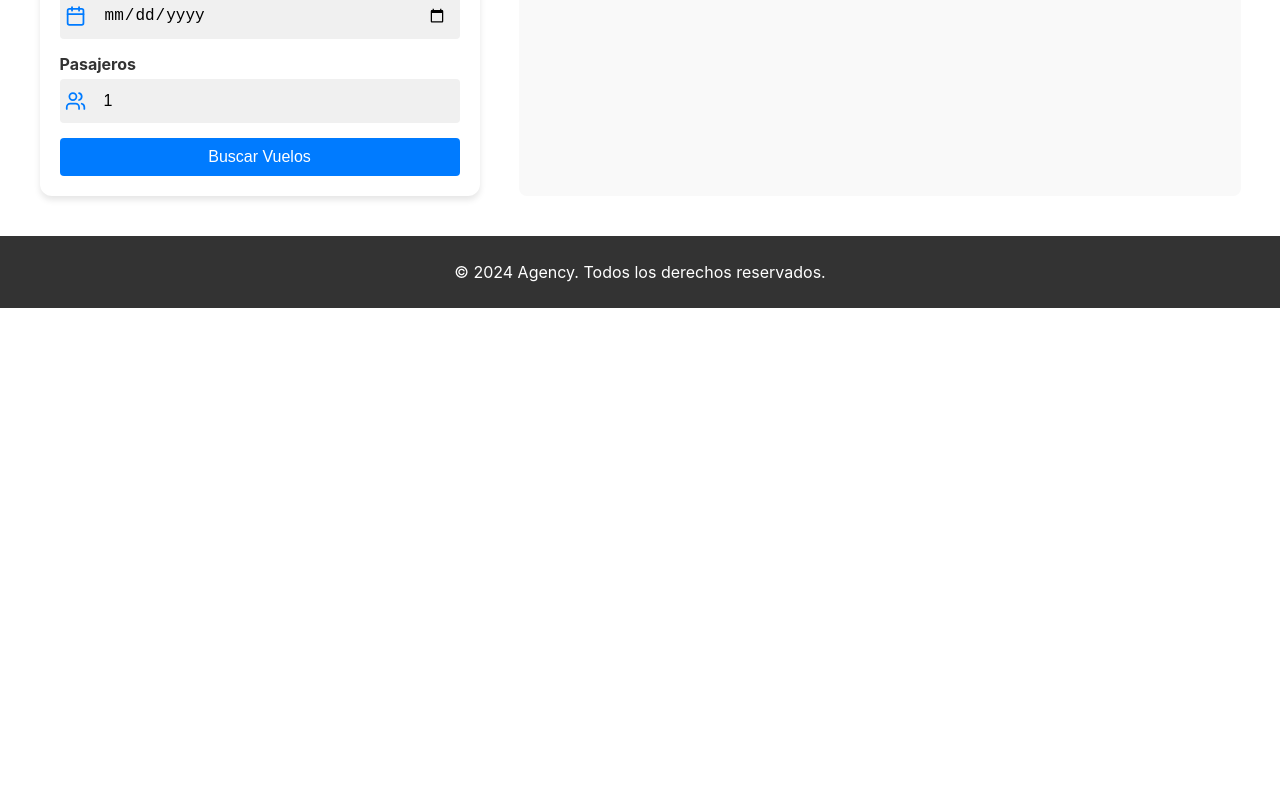
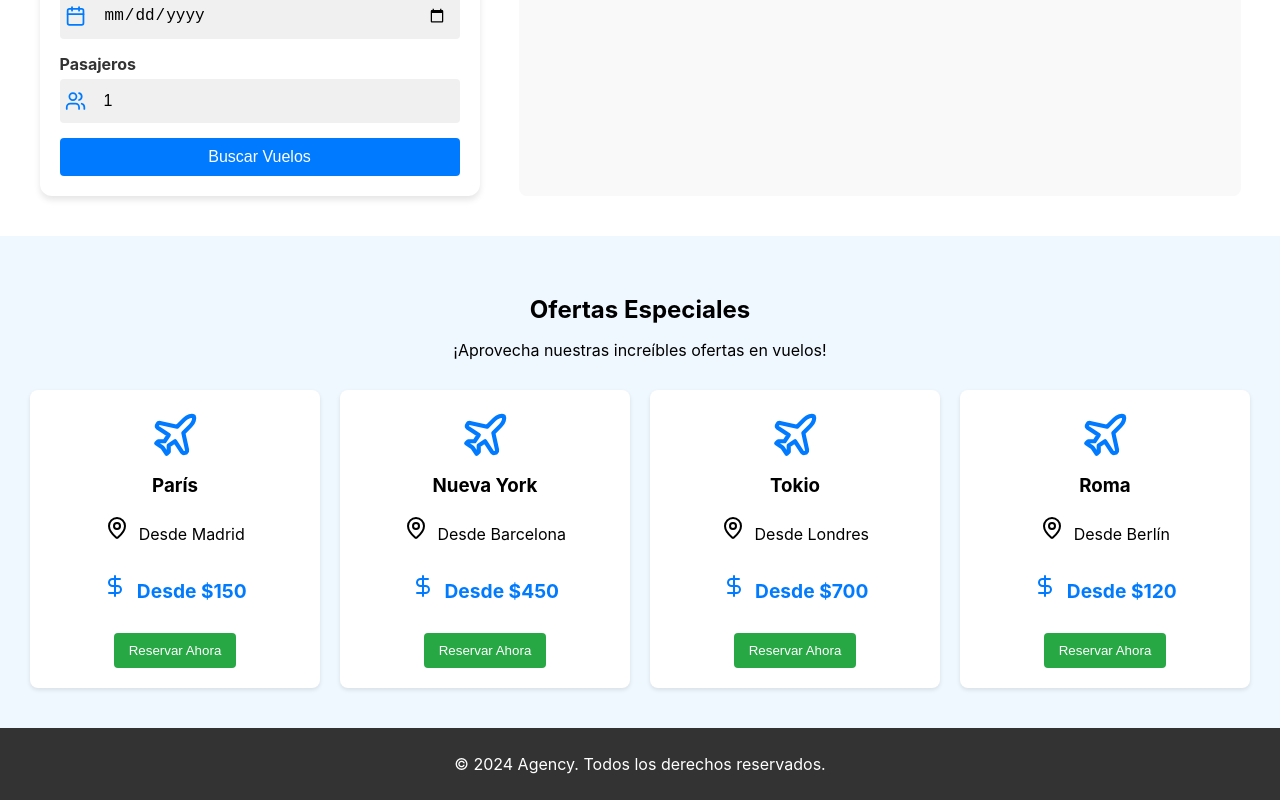
Before and after one commit to AboutDaCode/AGENCY, a React (Create React App) app: page / in a window 1280 px wide. Shown: the part 691-1491 px from the top of the page. Before the commit the page ends 999 px from the top, so only its background shows below. Built offline with nearby package versions, Linux system fonts and the light colour scheme.

Commit message:
3 commit

```diff
--- a/src/App.js
+++ b/src/App.js
@@ -4,8 +4,9 @@ import Header from './components/Header';
 import Hero from './components/Hero';
 import SearchForm from './components/SearchForm';
 import SearchResults from './components/SearchResults';
+import AvailableOffers from './components/AvailableOffers'; // Importamos el nuevo componente
 import Footer from './components/Footer';
-import './App.css'; // Asegúrate de importar este archivo CSS
+import './App.css';
 
 function App() {
   const [searchResults, setSearchResults] = useState([]);
@@ -44,6 +45,7 @@ function App() {
         <SearchForm onSearch={handleSearch} />
         <SearchResults flights={searchResults} />
       </div>
+      <AvailableOffers /> {/* Agregamos la nueva sección de ofertas aquí */}
       <Footer />
     </div>
   );
--- /dev/null
+++ b/src/components/AvailableOffers.css
@@ -0,0 +1,63 @@
+/* src/components/AvailableOffers.css */
+.available-offers {
+  padding: 40px 20px;
+  background-color: #f0f8ff; /* Color de fondo suave */
+}
+
+.available-offers h2 {
+  text-align: center;
+  margin-bottom: 10px;
+}
+
+.available-offers p {
+  text-align: center;
+  margin-bottom: 30px;
+}
+
+.offers-container {
+  display: flex;
+  flex-wrap: wrap;
+  justify-content: center;
+  gap: 20px; /* Espacio entre las tarjetas */
+}
+
+.offer-card {
+  background-color: white;
+  border-radius: 8px;
+  box-shadow: 0 2px 4px rgba(0,0,0,0.1);
+  padding: 20px;
+  width: 250px; /* Ancho fijo para las tarjetas */
+  text-align: center;
+}
+
+.offer-card h3 {
+  margin-top: 10px;
+}
+
+.offer-icon {
+  width: 50px; /* Tamaño del icono */
+  height: auto;
+  color: #007bff; /* Color del icono */
+}
+
+.icon {
+  margin-right: 5px; /* Espacio entre el icono y el texto */
+}
+
+.offer-card .price {
+  font-size: 1.2em;
+  font-weight: bold;
+  color: #007bff; /* Color para el precio */
+}
+
+.book-now {
+  background-color: #28a745; /* Color del botón */
+  color: white;
+  border: none;
+  padding: 10px 15px;
+  border-radius: 4px;
+}
+
+.book-now:hover {
+  background-color: #218838; /* Color al pasar el mouse */
+}
--- /dev/null
+++ b/src/components/AvailableOffers.js
@@ -0,0 +1,33 @@
+// src/components/AvailableOffers.js
+import React from 'react';
+import { Plane, DollarSign, MapPin } from 'lucide-react'; // Asegúrate de tener lucide-react instalado
+import './AvailableOffers.css';
+
+const AvailableOffers = () => {
+  const offers = [
+    { destination: 'París', origin: 'Madrid', price: 150 },
+    { destination: 'Nueva York', origin: 'Barcelona', price: 450 },
+    { destination: 'Tokio', origin: 'Londres', price: 700 },
+    { destination: 'Roma', origin: 'Berlín', price: 120 },
+  ];
+
+  return (
+    <section className="available-offers" id="offers">
+      <h2>Ofertas Especiales</h2>
+      <p>¡Aprovecha nuestras increíbles ofertas en vuelos!</p>
+      <div className="offers-container">
+        {offers.map((offer, index) => (
+          <div key={index} className="offer-card">
+            <Plane className="offer-icon" />
+            <h3>{offer.destination}</h3>
+            <p><MapPin className="icon" /> Desde {offer.origin}</p>
+            <p className="price"><DollarSign className="icon" /> Desde ${offer.price}</p>
+            <button className="book-now">Reservar Ahora</button>
+          </div>
+        ))}
+      </div>
+    </section>
+  );
+};
+
+export default AvailableOffers;
```
